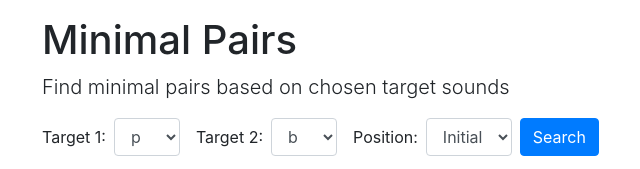
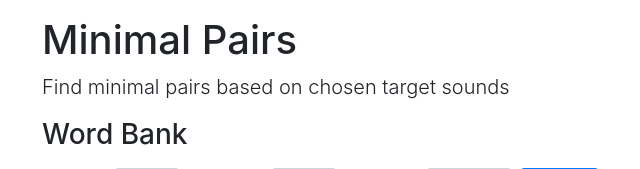
Before and after one commit to iansjk/articgrid, a Flask app: template templates/minimal-pairs.html in a window 1280 px wide. Shown: the part 56-225 px from the top of the page, without its empty margins (43-683 px from the left). Run offline with Flask 2, Linux system fonts and the light colour scheme; the template is opened without the code that fills it: most values are stand-ins (such as "Sample title", 1, 10 or a date in 2020); parts of the project's set-up code (start-up, migrations or seed data) failed here and were passed over; some libraries are stand-ins or nearby versions.

Commit message:
Add basic select + wordbanking functionality

```diff
--- a/Gruntfile.js
+++ b/Gruntfile.js
@@ -17,10 +17,11 @@ module.exports = function(grunt) {
                 files: {
                     'jquery.min.js': 'jquery/dist/jquery.min.js',
                     'bootstrap.min.js': 'bootstrap/dist/js/bootstrap.min.js',
-                    'jquery.dataTables.min.js': 'datatables.net/js/jquery.dataTables.min.js',
                     'jquery.imgcheckbox.js': 'imgcheckbox/jquery.imgcheckbox.js',
                     'tether.min.js': 'tether/dist/js/tether.min.js',
                     'holder.min.js': 'holderjs/holder.min.js',
+                    'jquery.dataTables.min.js': 'datatables.net/js/jquery.dataTables.min.js',
+                    'dataTables.select.min.js': 'datatables.net-select/js/dataTables.select.min.js',
                 }
             },
             style: {
--- a/bower.json
+++ b/bower.json
@@ -21,6 +21,7 @@
     "bootstrap": "v4.0.0-alpha.6",
     "components-font-awesome": "^4.7.0",
     "holderjs": "^2.9.4",
-    "imgcheckbox": "^0.5.2"
+    "imgcheckbox": "^0.5.2",
+    "datatables.net-select": "^1.2.2"
   }
 }
--- a/static/common.js
+++ b/static/common.js
@@ -8,7 +8,14 @@
     };
 
     $(document).ready(function () {
-        $("#results").not('[data-defer-init="true"]').DataTable(window.DATATABLE_OPTIONS);
+        var $results = $("#results");
+        if ($results.attr("data-selectable") === "true") {
+            window.DATATABLE_OPTIONS.select = {
+                "className": "selected table-info",
+                "style": "multi"
+            };
+        }
+        $results.not('[data-defer-init="true"]').DataTable(window.DATATABLE_OPTIONS);
         $("form[action]").submit(function (e) {
             e.preventDefault();
             var $form = $(this);
--- a/static/grid-builder.css
+++ b/static/grid-builder.css
@@ -1,7 +1,3 @@
-#prototype {
-    display: none;
-}
-
 #grid-title {
     padding: .5rem 0 .5rem;
     text-align: center;
--- /dev/null
+++ b/static/minimal-pairs.css
@@ -0,0 +1,14 @@
+#wordbank > :not(#prototype) {
+    font-size: 1.2rem;
+    height: 2.2rem;
+    line-height: 2.2rem;
+    border-radius: 0.5rem;
+    background-color: #e4e4e4;
+    padding: 0 0.8rem;
+    margin: 0 0.5rem 0.5rem 0;
+}
+
+#wordbank .close {
+    line-height: 2rem;
+    padding-left: 0.75rem;
+}
--- /dev/null
+++ b/static/minimal-pairs.js
@@ -0,0 +1,30 @@
+(function () {
+    "use strict";
+
+    var wordbank = {};
+    var $wordbank = $("#wordbank");
+
+    function removeWord(word) {
+        $wordbank.find(":contains(" + word + ")").remove();
+        delete wordbank[word];
+    }
+
+    $(document).ready(function () {
+        var $prototype = $("#prototype");
+        $("#results").on("select.dt deselect.dt", function (e, dt, __, indexes) {
+            var words = dt.rows(indexes).data().pop();
+            for (var i = 0; i < words.length; i++) {
+                if (e.type === "select" && !wordbank[words[i]]) {
+                    $prototype.clone().removeAttr("id").show().appendTo($wordbank).find(".word").text(words[i]);
+                    wordbank[words[i]] = true;
+                } else if (e.type === "deselect") {
+                    removeWord(words[i]);
+                }
+            }
+        });
+
+        $wordbank.on("click", ".close", function() {
+            removeWord($(this).siblings(".word").text());
+        });
+    });
+})();
--- a/static/style.css
+++ b/static/style.css
@@ -24,6 +24,14 @@ ul.pagination > li.disabled {
 
 .navbar-toggler-right {
     right: 0;
+}
+
+#prototype {
+    display: none;
+}
+
+table[data-selectable="true"] > tbody > tr {
+    cursor: pointer;
 }
 
 /* fix for modal moving page to left when open */
--- a/templates/base.html
+++ b/templates/base.html
@@ -55,6 +55,7 @@
     <script src="{{ url_for('static', filename='vendor/jquery.min.js') }}"></script>
     <script src="{{ url_for('static', filename='vendor/jquery.dataTables.min.js') }}"></script>
     <script src="https://cdn.datatables.net/1.10.15/js/dataTables.bootstrap4.min.js"></script>
+    <script src="{{ url_for('static', filename='vendor/dataTables.select.min.js') }}"></script>
     <script src="{{ url_for('static', filename='vendor/tether.min.js') }}"></script>
     <script src="{{ url_for('static', filename='vendor/bootstrap.min.js') }}"></script>
     <script src="{{ url_for('static', filename='common.js') }}"></script>
--- a/templates/minimal-pairs.html
+++ b/templates/minimal-pairs.html
@@ -1,8 +1,20 @@
 {% extends "page.html" %}
 {% set active_page = "Minimal Pairs" %}
 
+{% block head %}
+  {{ super() }}
+  <link rel="stylesheet" href="{{ url_for('static', filename='minimal-pairs.css') }}">
+{% endblock %}
+
 {% block content %}
   <p class="lead">Find minimal pairs based on chosen target sounds</p>
+
+  <section>
+    <h3>Word Bank</h3>
+    <ul id="wordbank" class="list-inline">
+      <li id="prototype" class="list-inline-item"><span class="word"></span><span class="close">&times;</span></li>
+    </ul>
+  </section>
 
   <form class="form-inline" action="{{ url_for('minimal_pair_search') }}" method="get">
     <label class="form-control-label" for="target1">Target 1:</label>
@@ -220,7 +232,7 @@
   </table>
   -->
 
-  <table id="results" class="table">
+  <table id="results" class="table" data-selectable="true">
     <thead>
     <tr>
       <th>Word 1</th>
@@ -230,3 +242,8 @@
     <tbody></tbody>
   </table>
 {% endblock %}
+
+{% block footer %}
+  {{ super() }}
+  <script src="{{ url_for('static', filename='minimal-pairs.js') }}"></script>
+{% endblock %}
```
